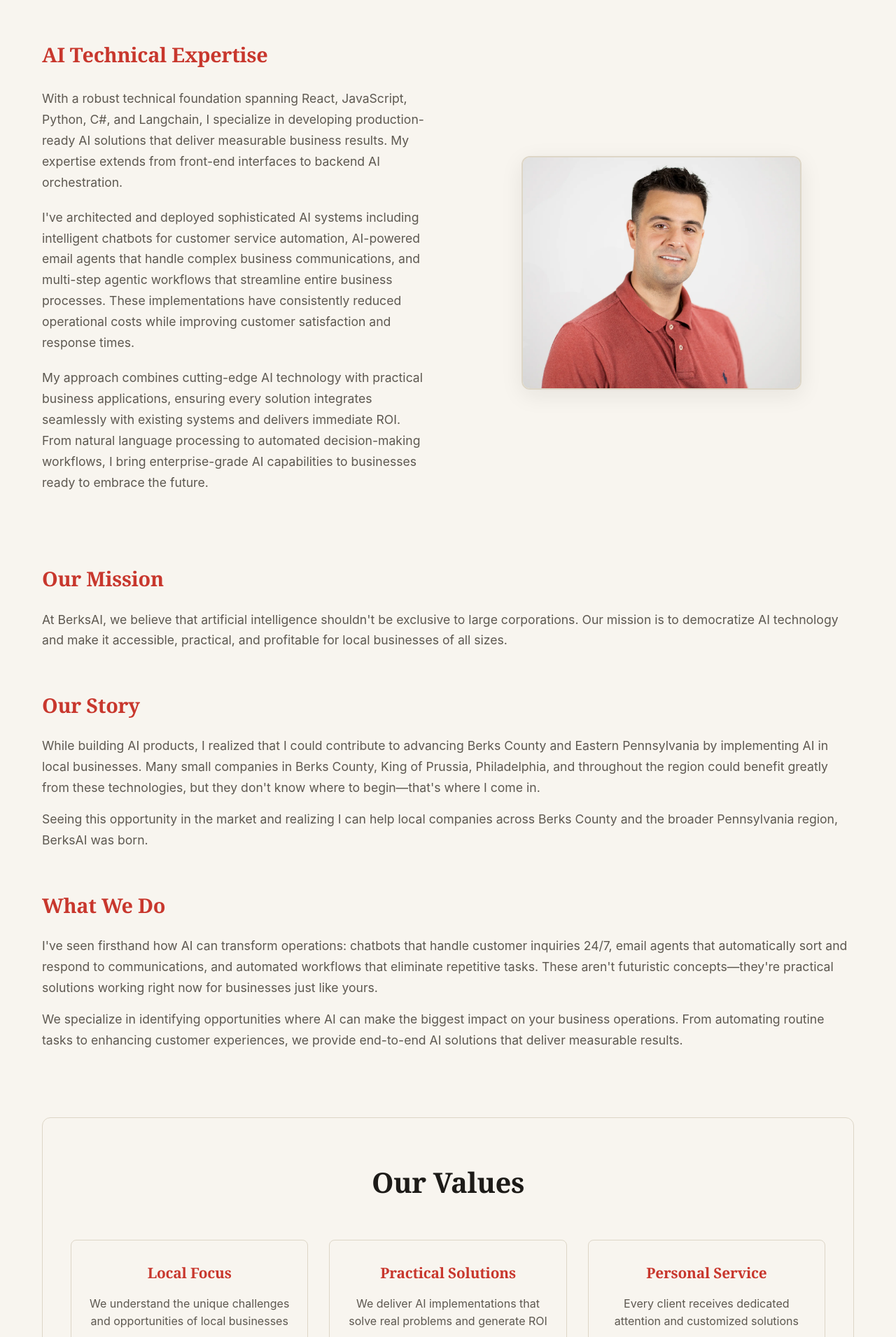
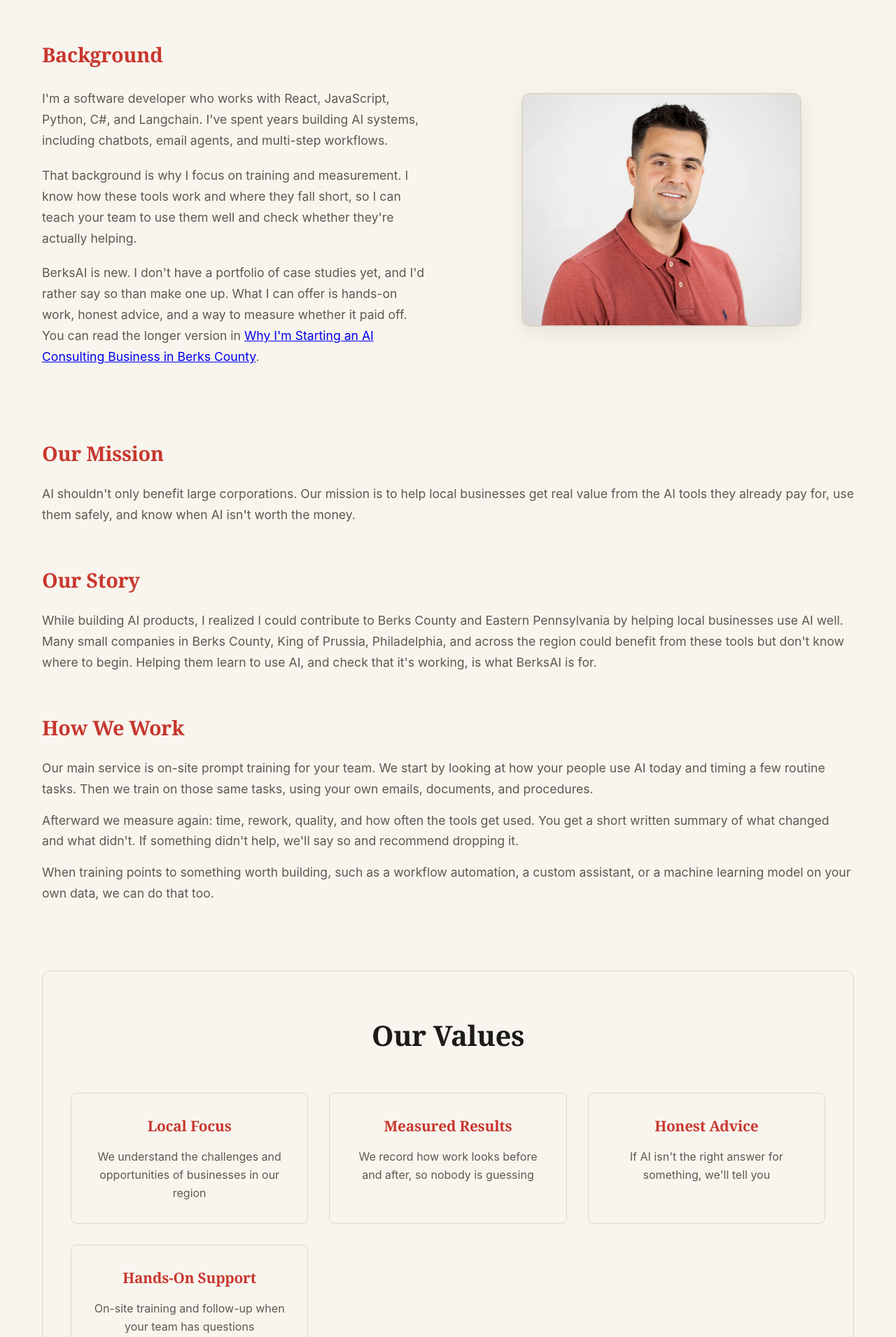
Before and after one commit to FredCat32/BAI, a React (Vite) app: page /about in a window 1280 px wide. Shown: the part 369-2280 px from the top of the page at 70% size. Built offline with nearby package versions, Linux system fonts and the light colour scheme.

Commit message:
Rewrite About page: training focus, measurement process, remove unsupported claims

```diff
--- a/src/pages/About.jsx
+++ b/src/pages/About.jsx
@@ -1,56 +1,58 @@
 import { Helmet } from 'react-helmet-async'
+import { Link } from 'react-router-dom'
 import './About.css'
 
 function About() {
   return (
     <div className="about-page">
       <Helmet>
-        <title>About BerksAI | AI Consultant Matthew Irving | Oley, PA</title>
+        <title>About BerksAI | AI Trainer Matthew Irving | Oley, PA</title>
         <meta
           name="description"
-          content="Meet Matthew Irving, founder of BerksAI. Expert in React, Python, and AI automation serving Berks County businesses. Based in Oley, PA."
+          content="Meet Matthew Irving, founder of BerksAI. On-site AI prompt training and consulting for Berks County businesses, with before-and-after measurement. Based in Oley, PA."
         />
         <link rel="canonical" href="https://berksai.com/about" />
-        <meta property="og:title" content="About BerksAI | AI Consultant Matthew Irving" />
-        <meta property="og:description" content="Meet Matthew Irving, founder of BerksAI. Expert in React, Python, and AI automation serving Berks County businesses." />
+        <meta property="og:title" content="About BerksAI | AI Trainer Matthew Irving" />
+        <meta property="og:description" content="Meet Matthew Irving, founder of BerksAI. On-site AI prompt training and consulting for Berks County businesses." />
         <meta property="og:url" content="https://berksai.com/about" />
       </Helmet>
       <div className="container">
         <div className="about-header">
           <h1>About BerksAI</h1>
-          <p>Empowering local businesses with cutting-edge AI solutions</p>
+          <p>Practical AI training and consulting for local businesses</p>
         </div>
 
         <div className="founder-section">
           <h2>Meet the Founder - Matthew Irving</h2>
           <div className="founder-content">
             <div className="founder-text">
-              <h3>AI Technical Expertise</h3>
+              <h3>Background</h3>
               <p>
-                With a robust technical foundation spanning React, JavaScript, Python, C#, and
-                Langchain, I specialize in developing production-ready AI solutions that deliver
-                measurable business results. My expertise extends from front-end interfaces to
-                backend AI orchestration.
+                I'm a software developer who works with React, JavaScript, Python, C#, and
+                Langchain. I've spent years building AI systems, including chatbots, email
+                agents, and multi-step workflows.
               </p>
               <p>
-                I've architected and deployed sophisticated AI systems including intelligent chatbots
-                for customer service automation, AI-powered email agents that handle complex business
-                communications, and multi-step agentic workflows that streamline entire business
-                processes. These implementations have consistently reduced operational costs while
-                improving customer satisfaction and response times.
+                That background is why I focus on training and measurement. I know how
+                these tools work and where they fall short, so I can teach your team to
+                use them well and check whether they're actually helping.
               </p>
               <p>
-                My approach combines cutting-edge AI technology with practical business applications,
-                ensuring every solution integrates seamlessly with existing systems and delivers
-                immediate ROI. From natural language processing to automated decision-making workflows,
-                I bring enterprise-grade AI capabilities to businesses ready to embrace the future.
+                BerksAI is new. I don't have a portfolio of case studies yet, and I'd
+                rather say so than make one up. What I can offer is hands-on work, honest
+                advice, and a way to measure whether it paid off. You can read the longer
+                version in{' '}
+                <Link to="/blog/why-im-starting-an-ai-consulting-business-in-berks-county">
+                  Why I'm Starting an AI Consulting Business in Berks County
+                </Link>
+                .
               </p>
             </div>
 
             <div className="founder-image">
               <img
                 src="/headshot.webp"
-                alt="Matthew Irving - AI Consultant and Founder of BerksAI in Berks County Pennsylvania"
+                alt="Matthew Irving, founder of BerksAI"
                 width="1318"
                 height="1098"
                 loading="lazy"
@@ -64,41 +66,40 @@ function About() {
           <div className="about-section">
             <h2>Our Mission</h2>
             <p>
-              At BerksAI, we believe that artificial intelligence shouldn't be exclusive to
-              large corporations. Our mission is to democratize AI technology and make it
-              accessible, practical, and profitable for local businesses of all sizes.
+              AI shouldn't only benefit large corporations. Our mission is to help local
+              businesses get real value from the AI tools they already pay for, use them
+              safely, and know when AI isn't worth the money.
             </p>
           </div>
 
           <div className="about-section">
             <h2>Our Story</h2>
             <p>
-              While building AI products, I realized that I could contribute to advancing
-              Berks County and Eastern Pennsylvania by implementing AI in local businesses.
-              Many small companies in Berks County, King of Prussia, Philadelphia, and throughout
-              the region could benefit greatly from these technologies, but they don't know where
-              to begin—that's where I come in.
-            </p>
-            <p>
-              Seeing this opportunity in the market and realizing I can help local companies
-              across Berks County and the broader Pennsylvania region, BerksAI was born.
+              While building AI products, I realized I could contribute to Berks County
+              and Eastern Pennsylvania by helping local businesses use AI well. Many small
+              companies in Berks County, King of Prussia, Philadelphia, and across the
+              region could benefit from these tools but don't know where to begin. Helping
+              them learn to use AI, and check that it's working, is what BerksAI is for.
             </p>
           </div>
 
           <div className="about-section">
-            <h2>What We Do</h2>
+            <h2>How We Work</h2>
             <p>
-              I've seen firsthand how AI can transform operations: chatbots that handle
-              customer inquiries 24/7, email agents that automatically sort and respond
-              to communications, and automated workflows that eliminate repetitive tasks.
-              These aren't futuristic concepts—they're practical solutions working right
-              now for businesses just like yours.
+              Our main service is on-site prompt training for your team. We start by
+              looking at how your people use AI today and timing a few routine tasks.
+              Then we train on those same tasks, using your own emails, documents, and
+              procedures.
             </p>
             <p>
-              We specialize in identifying opportunities where AI can make the biggest
-              impact on your business operations. From automating routine tasks to
-              enhancing customer experiences, we provide end-to-end AI solutions that
-              deliver measurable results.
+              Afterward we measure again: time, rework, quality, and how often the tools
+              get used. You get a short written summary of what changed and what didn't.
+              If something didn't help, we'll say so and recommend dropping it.
+            </p>
+            <p>
+              When training points to something worth building, such as a workflow
+              automation, a custom assistant, or a machine learning model on your own data,
+              we can do that too.
             </p>
           </div>
         </div>
@@ -108,22 +109,22 @@ function About() {
           <div className="values-grid">
             <div className="value-card">
               <h3>Local Focus</h3>
-              <p>We understand the unique challenges and opportunities of local businesses</p>
+              <p>We understand the challenges and opportunities of businesses in our region</p>
             </div>
 
             <div className="value-card">
-              <h3>Practical Solutions</h3>
-              <p>We deliver AI implementations that solve real problems and generate ROI</p>
+              <h3>Measured Results</h3>
+              <p>We record how work looks before and after, so nobody is guessing</p>
             </div>
 
             <div className="value-card">
-              <h3>Personal Service</h3>
-              <p>Every client receives dedicated attention and customized solutions</p>
+              <h3>Honest Advice</h3>
+              <p>If AI isn't the right answer for something, we'll tell you</p>
             </div>
 
             <div className="value-card">
-              <h3>Ongoing Support</h3>
-              <p>We're with you every step of the way, from planning to implementation</p>
+              <h3>Hands-On Support</h3>
+              <p>On-site training and follow-up when your team has questions</p>
             </div>
           </div>
         </div>
```
